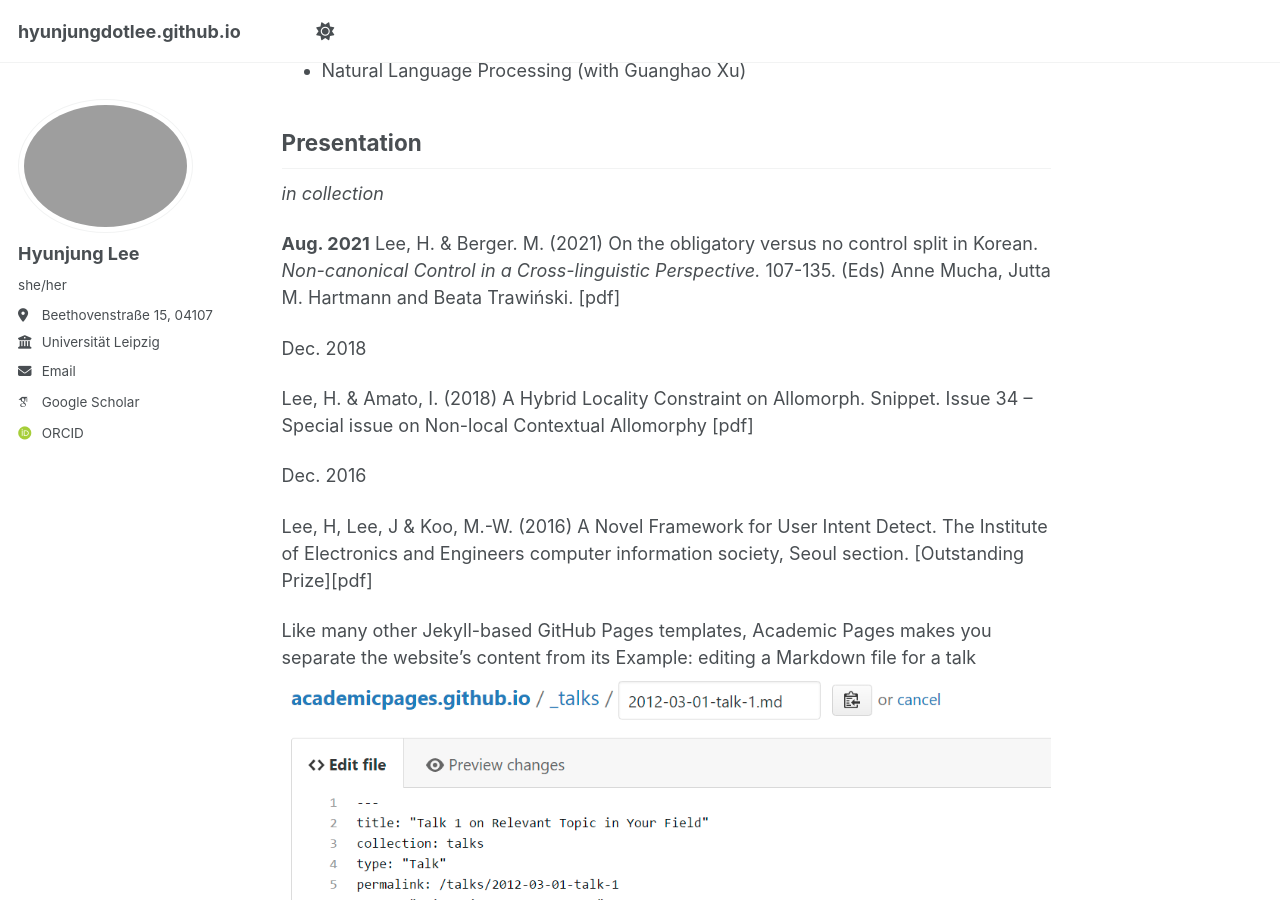
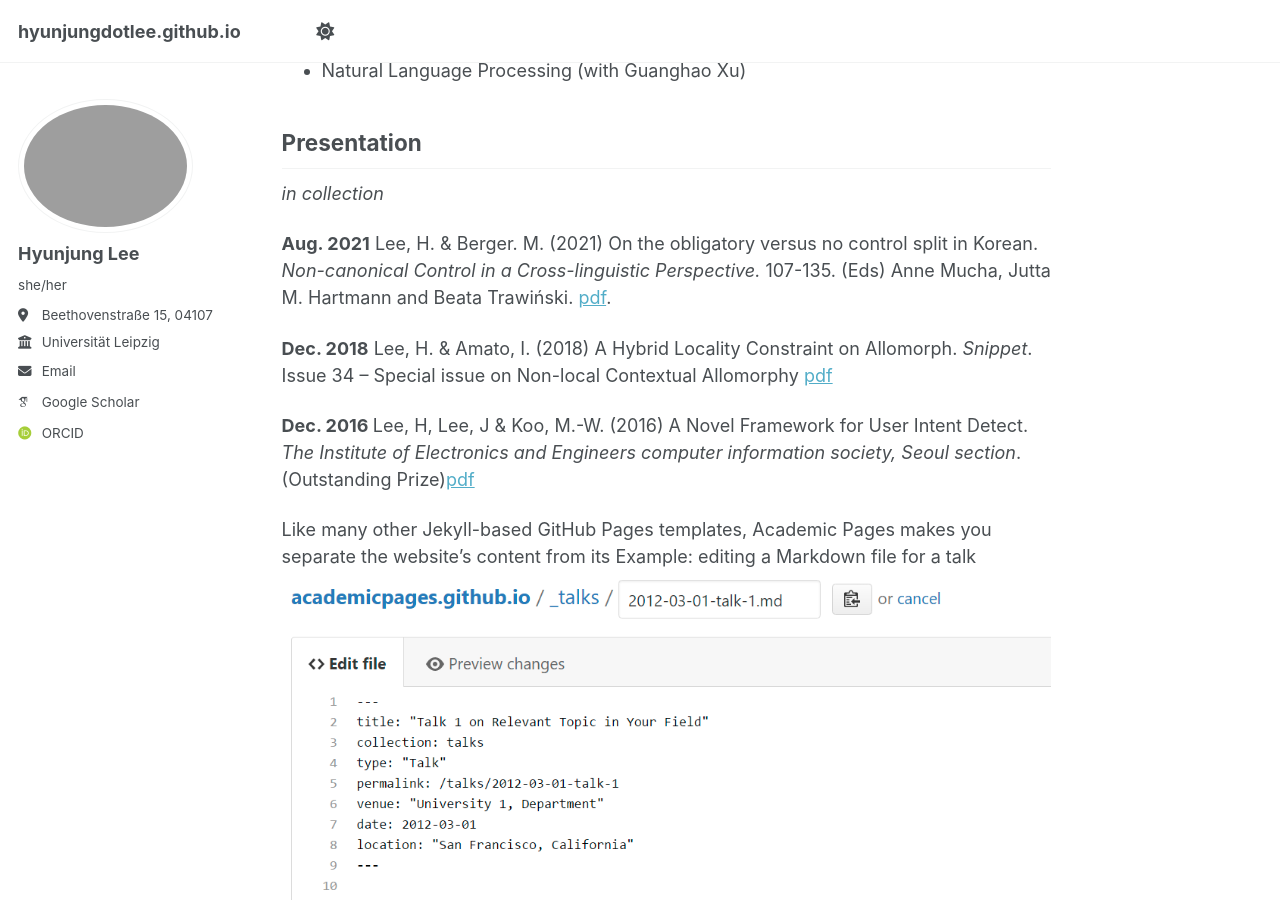
Before and after one commit to hyunjungdotlee/hyunjungdotlee.github.io, a Jekyll site: the page built from _pages/about.md, in a window 1280 px wide and 900 px high, scrolled down 414 px. Built offline with Jekyll 4.4.1, drawn with Linux system fonts in a browser that asks for light colours; some web fonts are replaced; a script that is not in the unit is left out; part of the change alters nothing that is shown.

```diff
--- a/_pages/about.md
+++ b/_pages/about.md
@@ -27,15 +27,13 @@ Presentation
 <em>in collection</em>
 
 <strong>Aug. 2021</strong>
-Lee, H. & Berger. M. (2021) On the obligatory versus no control split in Korean. <em>Non-canonical Control in a Cross-linguistic Perspective.</em> 107-135. (Eds) Anne Mucha, Jutta M. Hartmann and Beata Trawiński. [pdf]
+Lee, H. & Berger. M. (2021) On the obligatory versus no control split in Korean. <em>Non-canonical Control in a Cross-linguistic Perspective.</em> 107-135. (Eds) Anne Mucha, Jutta M. Hartmann and Beata Trawiński. [pdf](https://ids-pub.bsz-bw.de/frontdoor/deliver/index/docId/10654/file/Mucha_Hartmann_Non_canonical_control_2021.pdf#page=114).
 
-Dec. 2018
+<strong>Dec. 2018</strong>
+Lee, H. & Amato, I. (2018) A Hybrid Locality Constraint on Allomorph. <em>Snippet</em>. Issue 34 – Special issue on Non-local Contextual Allomorphy [pdf](https://www.ledonline.it/snippets/allegati/snippets34006.pdf)
 
-Lee, H. & Amato, I. (2018) A Hybrid Locality Constraint on Allomorph. Snippet. Issue 34 – Special issue on Non-local Contextual Allomorphy [pdf]
-
-Dec. 2016
-
-Lee, H, Lee, J & Koo, M.-W. (2016) A Novel Framework for User Intent Detect. The Institute of Electronics and Engineers computer information society, Seoul section. [Outstanding Prize][pdf]
+<strong>Dec. 2016 </strong>
+Lee, H, Lee, J & Koo, M.-W. (2016) A Novel Framework for User Intent Detect. <em>The Institute of Electronics and Engineers computer information society, Seoul section</em>. (Outstanding Prize)[pdf](https://drive.google.com/file/d/1TG8dSUk_aOTY3ctv701LWczEgTWaSxUz/view)
 
 Like many other Jekyll-based GitHub Pages templates, Academic Pages makes you separate the website's content from its
 Example: editing a Markdown file for a talk
```
